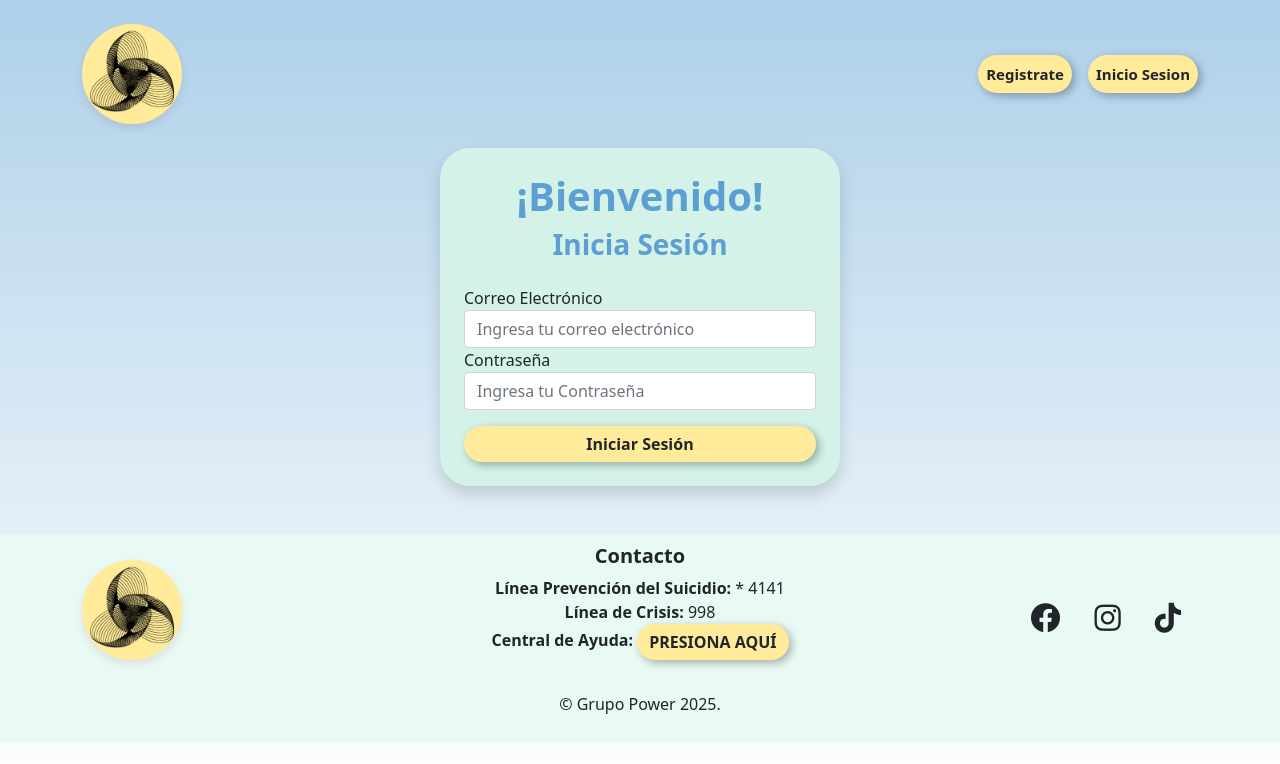
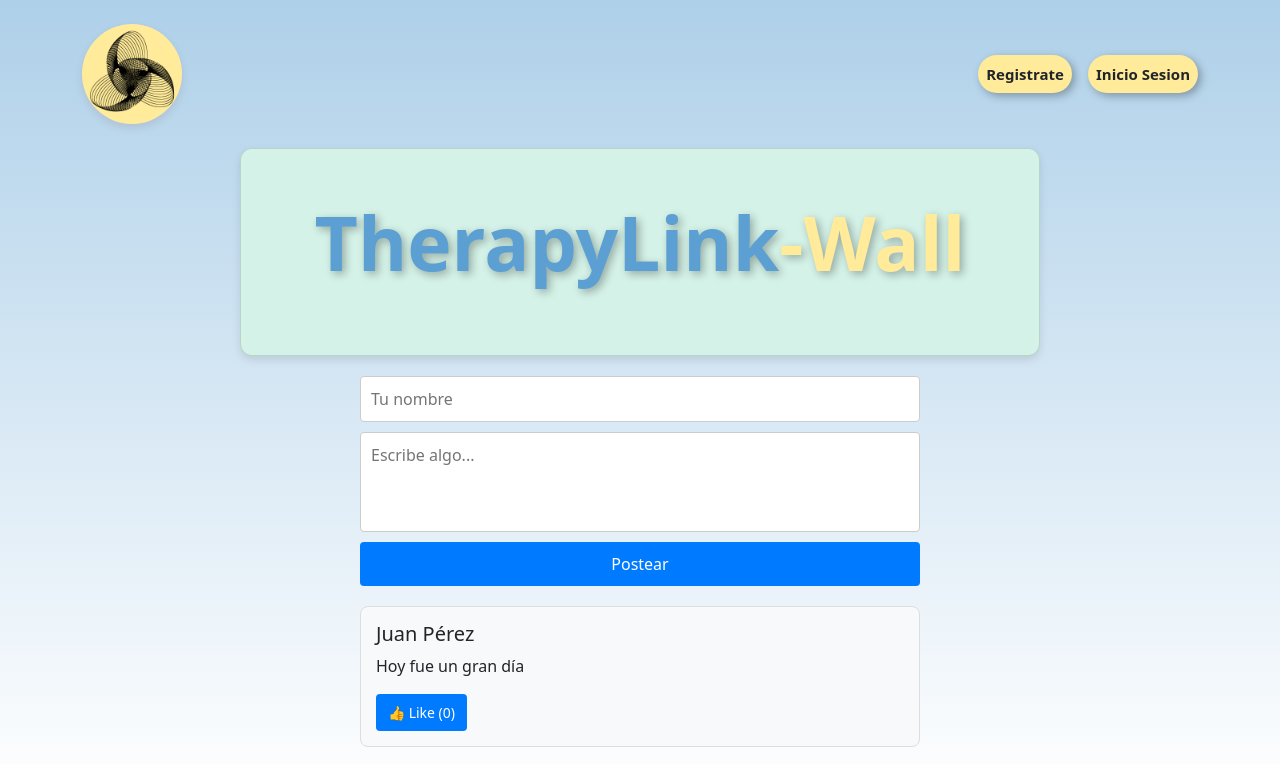
Before and after one commit to 4GeeksAcademy/proyecto-final--pt53-grupo5-ok, a React app: page /inicio in a window 1280 px wide. Before the commit this address led to /login. Shown: the top 764 px of the page. Built offline with nearby package versions, Linux system fonts and the light colour scheme; no server answers.

Commit message:
titulo muro

```diff
--- /dev/null
+++ b/src/front/js/component/TituloMuro.js
@@ -0,0 +1,13 @@
+import React from "react";
+import { Link } from "react-router-dom";
+
+
+export const TituloMuro = () => {
+
+    return (
+        <div className="card container w-75 d-flex justify-content-center" style={{ maxWidth: "800px"}} >
+            <h2 className="title-center titMuro p-5">TherapyLink<span className="wall">-Wall</span></h2>
+        </div>
+
+    );
+};
--- a/src/front/js/component/footer.js
+++ b/src/front/js/component/footer.js
@@ -7,7 +7,7 @@ export const Footer = () => (
 		<div className="container" style={{ paddingTop: "10px", paddingBottom: "10px" }}>
 			<div className="row align-items-center">
 				<div className="col-md-4 text-start">
-				<a class="navbar-brand" href="/">
+				<a className="navbar-brand" href="/">
 					<img
 						src={Logo}
 						alt="Our Logo"
--- a/src/front/js/component/navbar.js
+++ b/src/front/js/component/navbar.js
@@ -7,7 +7,7 @@ export const Navbar = () => {
 		<nav className="navbar navbar-expand-lg bg-transparent m-3">
 			<div className="container">
 				<div>
-					<a class="navbar-brand" href="/">
+					<a className="navbar-brand" href="/">
 						<img
 							src={Logo}
 							alt="Our Logo"
--- a/src/front/js/pages/inicio.js
+++ b/src/front/js/pages/inicio.js
@@ -1,6 +1,7 @@
 import React, { useEffect } from "react";
 import { Feed } from "../component/posteos";  // Importa el Feed desde el componente de posteos
 import { useNavigate } from "react-router-dom";
+import {TituloMuro} from "../component/TituloMuro";
 
 export const Inicio = () => {
     const navigate = useNavigate();
@@ -8,10 +9,10 @@ export const Inicio = () => {
     const fetchInicio = () => {
         const token = localStorage.getItem("token");
 
-        if (!token) {
-            navigate("/login");
-            return;
-        }
+        // if (!token) {
+        //     navigate("/login");
+        //     return;
+        // }
 
         fetch("https://fuzzy-umbrella-qg4xv49r7xg3xqg5-3001.app.github.dev/api/inicio", {
             headers: {
@@ -28,10 +29,14 @@ export const Inicio = () => {
     useEffect(() => {
         fetchInicio();
     }, []);
+
+
     return (
-        <div className="container">
-            <h2 className="title-center">Muro - TherapyLink</h2>
+        <>
+        <TituloMuro/>
+        <div>
             <Feed />  {/* Renderiza el Feed con los posteos */}
         </div>
+        </>
     );
 };
--- a/src/front/styles/index.css
+++ b/src/front/styles/index.css
@@ -250,7 +250,7 @@ body{
   text-shadow: 3px 3px 8px rgba(0, 0, 0, 0.3);
 
 }
-.texto2{
+.texto2, .titMuro{
   color: #5ca0d3;
   font-size: 75px;
   font-weight: bold;
@@ -304,3 +304,9 @@ body{
 .btn-rs {
   font-size: 30px;
 }
+.wall{
+  color: #ffeb99;
+  font-size: 75px;
+  font-weight: bold;
+  text-shadow: 3px 3px 8px rgba(0, 0, 0, 0.3);
+}
```
